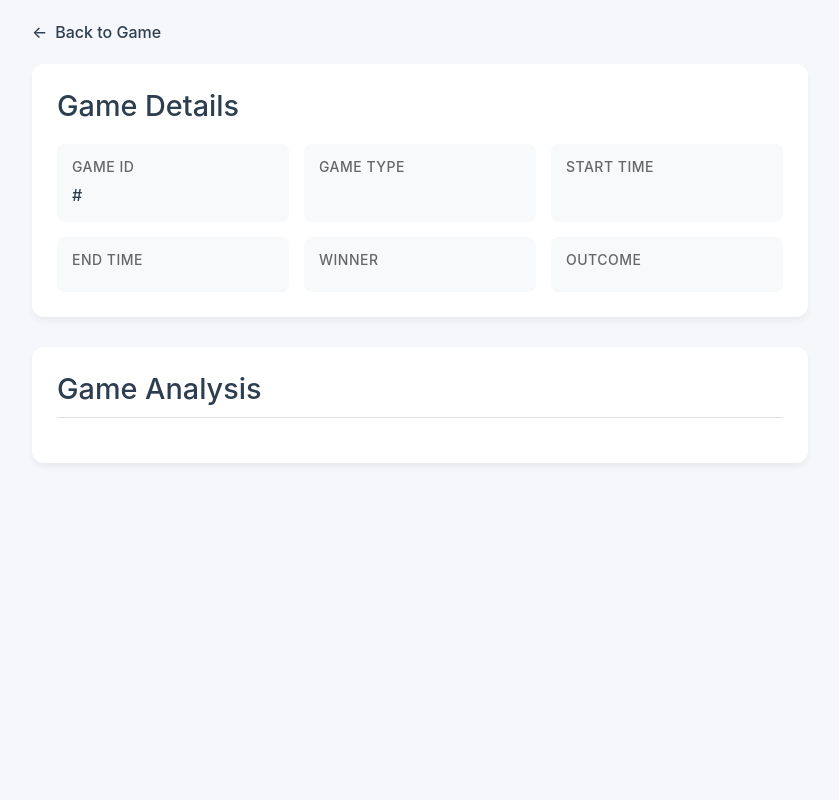
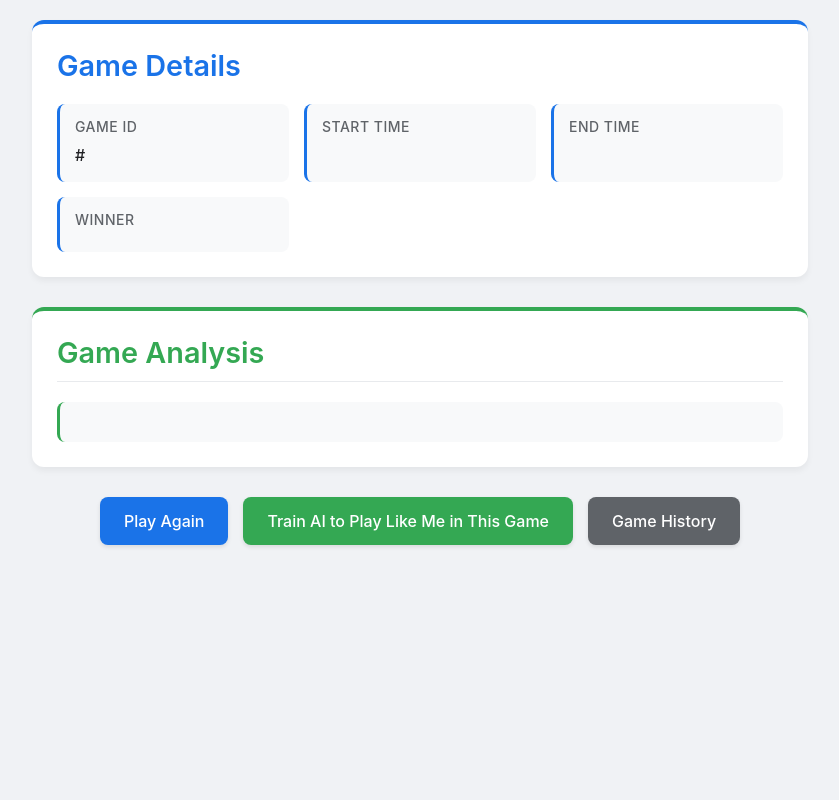
Before and after one commit to krwang/gamebot, a Flask app: template templates/game_analysis.html in a window 1280 px wide. Shown: the whole page, without its empty margins (220-1059 px from the left). Run offline with Flask 3, Linux system fonts and the light colour scheme; the template is opened without the code that fills it, so the values that code supplies are empty.

Commit message:
Analysis page looking slightly better

```diff
--- a/game_analysis.py
+++ b/game_analysis.py
@@ -68,8 +68,7 @@
         {formatted_game}
 
         Provide a brief analysis including:
-        1. Patterns in player choices
-        2. Whether the player showed any predictable tendencies
+        1. Patterns in player choices. This should be deeper than just looking at the stats. Try to pick out any patterns given the full context of the game such as "the player consistently switched after losing a round" or "the player always stays with the same movewhen losing a round"
         3. How could the player improve their strategy
         4. Was there any psychological pattern evident in the choices?
         """
--- a/templates/analyze-game.html
+++ b/templates/analyze-game.html
@@ -163,8 +163,6 @@
 </head>
 <body>
     <div class="game-container">
-        <a href="/" class="back-link">Back to Game</a>
-
         <div class="game-details">
             <h2>Game Analysis</h2>
             <div class="game-stats">
--- a/templates/game_analysis.html
+++ b/templates/game_analysis.html
@@ -7,7 +7,7 @@
     <link href="https://cdn.jsdelivr.net/npm/bootstrap@5.3.0/dist/css/bootstrap.min.css" rel="stylesheet">
     <style>
         body {
-            background: #f5f7fa;
+            background: #f0f2f5;
             min-height: 100vh;
             padding: 20px;
             font-family: -apple-system, BlinkMacSystemFont, 'Segoe UI', Roboto, Oxygen, Ubuntu, Cantarell, 'Open Sans', 'Helvetica Neue', sans-serif;
@@ -39,11 +39,13 @@
             padding: 25px;
             margin-bottom: 30px;
             box-shadow: 0 4px 6px rgba(0,0,0,0.05);
+            border-top: 4px solid #1a73e8;
         }
         .game-details h2 {
-            color: #2c3e50;
+            color: #1a73e8;
             margin-bottom: 20px;
             font-size: 1.8rem;
+            font-weight: 600;
         }
         .details-grid {
             display: grid;
@@ -55,22 +57,24 @@
             padding: 15px;
             border-radius: 8px;
             transition: all 0.3s ease;
+            border-left: 3px solid #1a73e8;
         }
         .detail-item:hover {
             transform: translateY(-2px);
-            box-shadow: 0 4px 8px rgba(0,0,0,0.1);
+            box-shadow: 0 4px 8px rgba(26,115,232,0.1);
+            background: #f0f7ff;
         }
         .detail-item h3 {
             margin: 0 0 8px 0;
             font-size: 14px;
-            color: #666;
+            color: #5f6368;
             text-transform: uppercase;
             letter-spacing: 0.5px;
         }
         .detail-item p {
             margin: 0;
             font-size: 16px;
-            color: #2c3e50;
+            color: #202124;
             font-weight: 500;
         }
         .analysis-section {
@@ -79,17 +83,23 @@
             padding: 25px;
             margin-bottom: 30px;
             box-shadow: 0 4px 6px rgba(0,0,0,0.05);
+            border-top: 4px solid #34a853;
         }
         .analysis-section h2 {
-            color: #2c3e50;
+            color: #34a853;
             margin-bottom: 20px;
             font-size: 1.8rem;
+            font-weight: 600;
             padding-bottom: 10px;
-            border-bottom: 1px solid #dee2e6;
+            border-bottom: 1px solid #e8eaed;
         }
         .analysis-content {
             line-height: 1.6;
-            color: #2c3e50;
+            color: #202124;
+            background: #f8f9fa;
+            padding: 20px;
+            border-radius: 8px;
+            border-left: 3px solid #34a853;
         }
         .analysis-content p {
             margin: 0 0 15px 0;
@@ -97,22 +107,62 @@
         .analysis-content p:last-child {
             margin-bottom: 0;
         }
+        .cta-buttons {
+            display: flex;
+            gap: 15px;
+            justify-content: center;
+            margin-top: 30px;
+        }
+        .cta-button {
+            padding: 12px 24px;
+            border-radius: 8px;
+            font-weight: 500;
+            text-decoration: none;
+            transition: all 0.3s ease;
+            border: none;
+            cursor: pointer;
+            box-shadow: 0 2px 4px rgba(0,0,0,0.1);
+        }
+        .play-again {
+            background: #1a73e8;
+            color: white;
+        }
+        .play-again:hover {
+            background: #1557b0;
+            color: white;
+            transform: translateY(-2px);
+            box-shadow: 0 4px 8px rgba(26,115,232,0.2);
+        }
+        .train-ai {
+            background: #34a853;
+            color: white;
+        }
+        .train-ai:hover {
+            background: #2d8f47;
+            color: white;
+            transform: translateY(-2px);
+            box-shadow: 0 4px 8px rgba(52,168,83,0.2);
+        }
+        .game-history {
+            background: #5f6368;
+            color: white;
+        }
+        .game-history:hover {
+            background: #4a4d51;
+            color: white;
+            transform: translateY(-2px);
+            box-shadow: 0 4px 8px rgba(95,99,104,0.2);
+        }
     </style>
 </head>
 <body>
     <div class="container">
-        <a href="/" class="back-link">Back to Game</a>
-
         <div class="game-details">
             <h2>Game Details</h2>
             <div class="details-grid">
                 <div class="detail-item">
                     <h3>Game ID</h3>
                     <p>#{{ game.id }}</p>
-                </div>
-                <div class="detail-item">
-                    <h3>Game Type</h3>
-                    <p>{{ game.type|title }}</p>
                 </div>
                 <div class="detail-item">
                     <h3>Start Time</h3>
@@ -126,10 +176,6 @@
                     <h3>Winner</h3>
                     <p>{{ game.winner }}</p>
                 </div>
-                <div class="detail-item">
-                    <h3>Outcome</h3>
-                    <p>{{ game.outcome }}</p>
-                </div>
             </div>
         </div>
 
@@ -139,6 +185,12 @@
                 {{ analysis|replace('\n', '<br>')|safe }}
             </div>
         </div>
+
+        <div class="cta-buttons">
+            <a href="/rps" class="cta-button play-again">Play Again</a>
+            <button class="cta-button train-ai" disabled>Train AI to Play Like Me in This Game</button>
+            <a href="/game-history" class="cta-button game-history">Game History</a>
+        </div>
     </div>
 </body>
 </html>
```
Also changed, not shown: gamebot.db.
